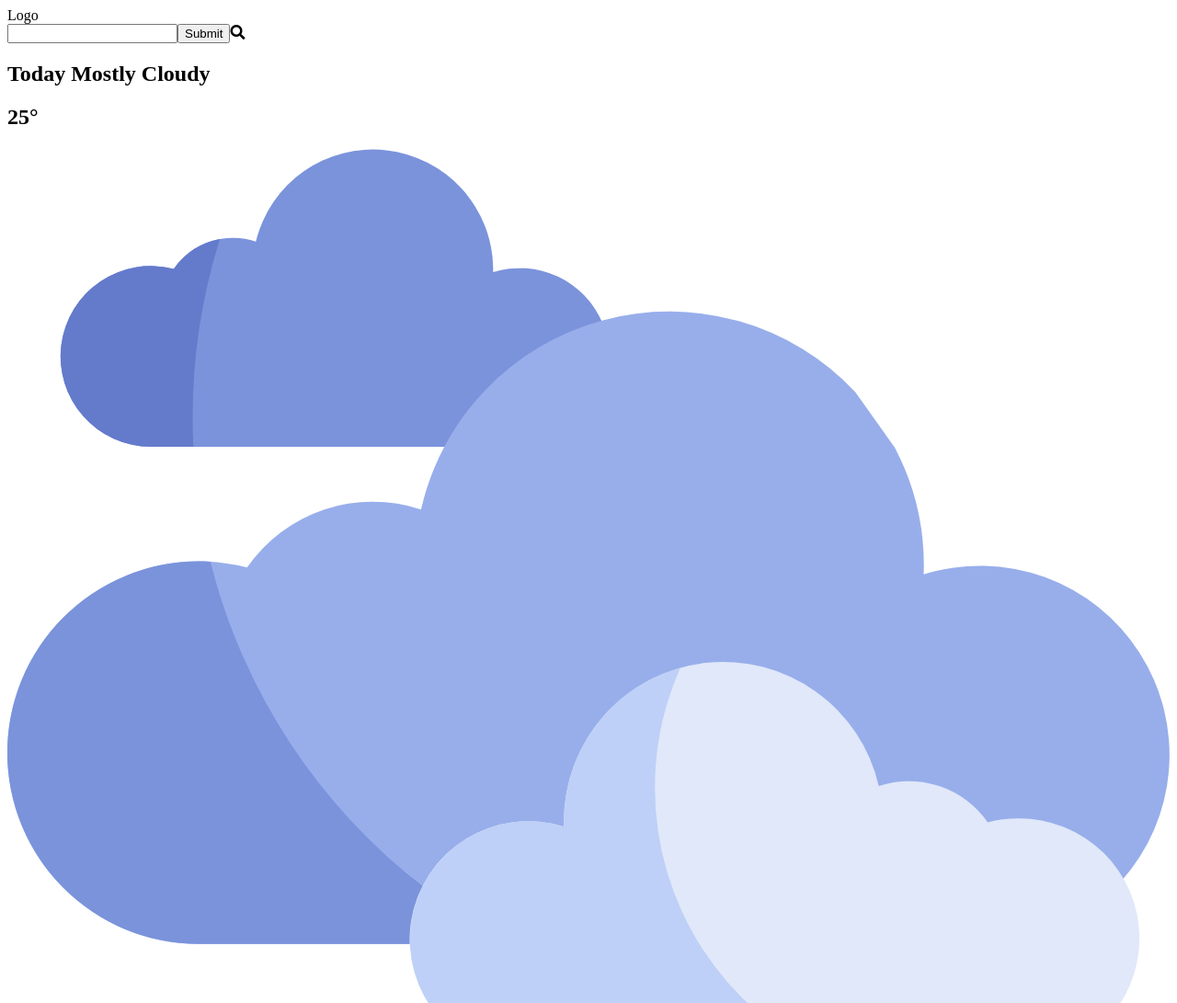
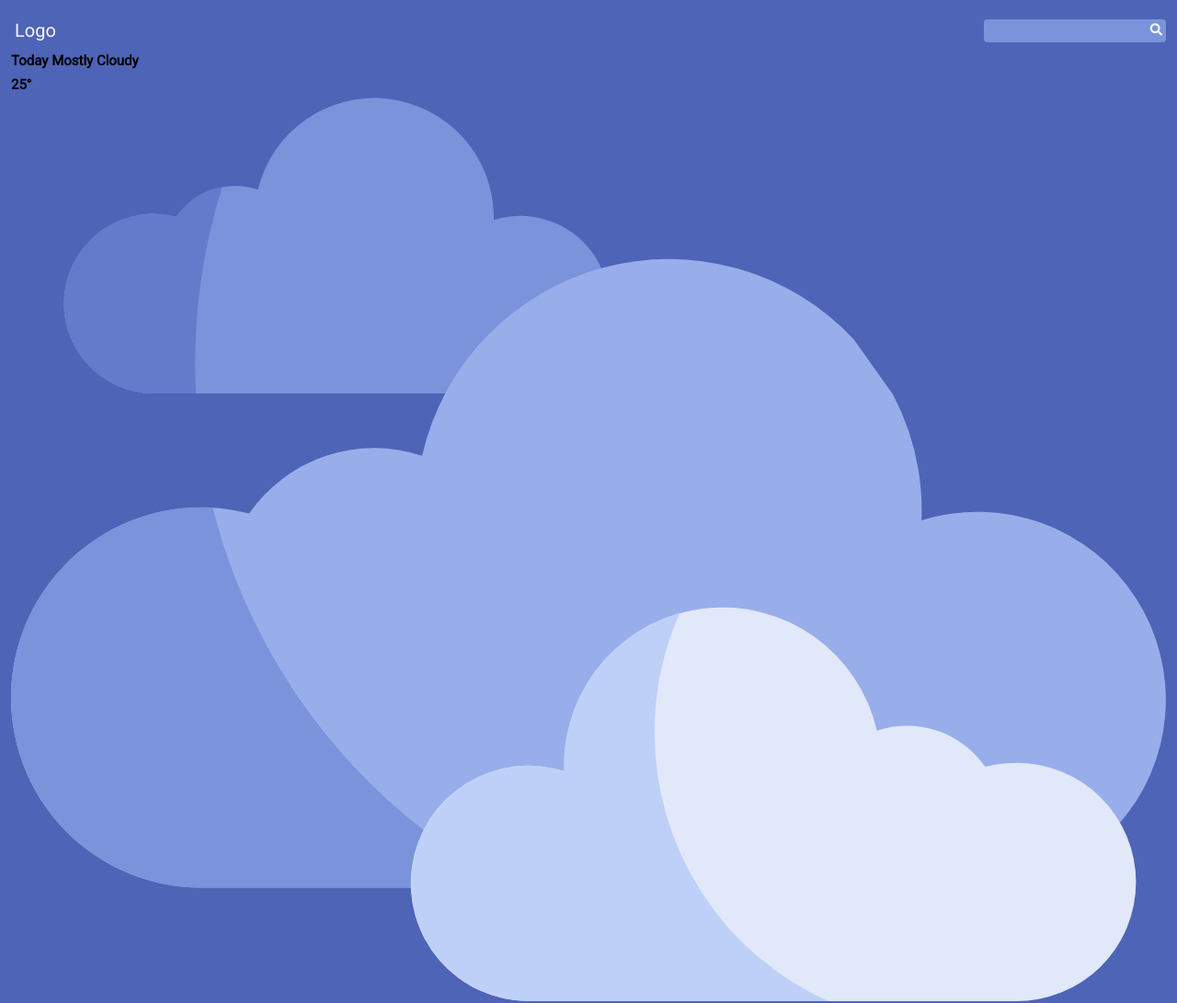
Before and after one commit to blackwellweb/weather_app_rest_api, a website built with webpack: page src/index.html in a window 1280 px wide. Shown: the top 1091 px of the page at 92% size. Built offline with nearby package versions, Linux system fonts and the light colour scheme; files whose address does not match are found by name.

Commit message:
header css still needs some more more - button spacing - placeholder text for the input - input general styling

```diff
--- a/src/css/main.scss
+++ b/src/css/main.scss
@@ -2,13 +2,112 @@
 //@import "~randomPackage";
 
 $primary:rgb(0,48,255);
+$secondary: hsl(225, 57%, 67%);
+
+$primaryFont: hsl(216, 33%, 97%);
+$secondaryFont: hsl(209, 18%, 30%);
+
 
 // body{
 //     background: $primary;
 //     background: linear-gradient(90deg, rgba(0,48,255,1) 0%, rgba(0,121,255,1) 42%, rgba(0,212,255,1) 100%);
 // }
 
-.test--img{
-    height: auto;
-    width: 100px;
+*,
+*::after,
+*::before{
+    margin: 0;
+    padding: 0;
+    box-sizing: inherit;
 }
+
+html{
+    font-size: 62.5%;
+}
+
+body{
+    font-family: 'Roboto', sans-serif;
+    font-weight: 400;
+    line-height: 1.7;
+    box-sizing: border-box;
+
+    // just for testing
+    background-color: hsl(227, 42%, 51%);
+}
+
+
+/* Header ----------------------------------------------------------*/
+/*------------------------------------------------------------------*/
+/*------------------------------------------------------------------*/
+
+
+.main{
+    padding: 1.2rem;
+}
+
+.header{
+    display: grid;
+    width: 100%;
+    grid-template-columns: 1fr;
+    grid-template-areas:
+    "logo searchBar";
+    align-items: center;
+    color: $primaryFont;
+
+    &__logo{
+        grid-area: logo;
+        font-size: 2rem;
+        text-transform: capitalize;
+        padding: 0.4rem;
+    }
+
+    &__searchBar{
+        grid-area: searchBar;
+        padding: 0.4rem;
+        background-color: $secondary;
+        border-radius: 0.4rem;
+    }
+
+    &__searchBar input{
+        -webkit-appearance: none;
+        background-color: $secondary;
+        color: $primaryFont;
+        border: 0;
+    }
+
+    &__searchBar input:focus{
+        outline: none;
+    }
+
+    &__searchBar button[type=submit]{
+        cursor: pointer;
+        color: $primaryFont;
+        border:none;
+        background-color: none;
+        display: inline-block;
+        border: none;
+        margin: 0;
+        text-decoration: none;
+        background: $secondary;
+        font-family: sans-serif;
+        cursor: pointer;
+        text-align: center;
+        -webkit-appearance: none;
+        -moz-appearance: none;
+    }
+
+    // &__searchBar input[type=submit]::after{
+    //     content: "\f058";
+    //     font-family: "Font Awesome 5 Free";
+    //     padding: 0px 4px 0px 0px;
+    // }
+
+    // &__searchBar input[type=submit]:before{
+    //     display: inline-block;
+    //     font-style: normal;
+    //     font-variant: normal;
+    //     text-rendering: auto;
+    //     -webkit-font-smoothing: antialiased;
+    // }
+
+}
--- a/src/index.html
+++ b/src/index.html
@@ -5,7 +5,7 @@
     <meta charset="UTF-8">
     <meta name="viewport" content="width=device-width, initial-scale=1.0">
     <meta http-equiv="X-UA-Compatible" content="ie=edge">
-    <link rel="shortcut icon" type="image/svg" href="./assets/favicon/favicon.svg">
+    <!-- <link rel="shortcut icon" type="image/svg" href="./assets/favicon/favicon.svg"> -->
     <link rel="stylesheet" href="https://use.fontawesome.com/releases/v5.8.2/css/all.css">
     <link href="https://fonts.googleapis.com/css?family=Roboto&display=swap" rel="stylesheet">
     <title>Weather app</title>
@@ -15,7 +15,7 @@
     <div class="main">
         <header class="header">
             <div class="header__logo"><span>Logo</span></div>
-            <div class="header__searchBar"><input type="text"><input type="submit"><i class="fas fa-search"></i></div>
+            <div class="header__searchBar"><input class="input" type="text" placeholder=""><button type="submit"><i class="fas fa-search"></i></button></div>
         </header>
         <section class="mainView">
             <h1 class="headingPrimary">
```
